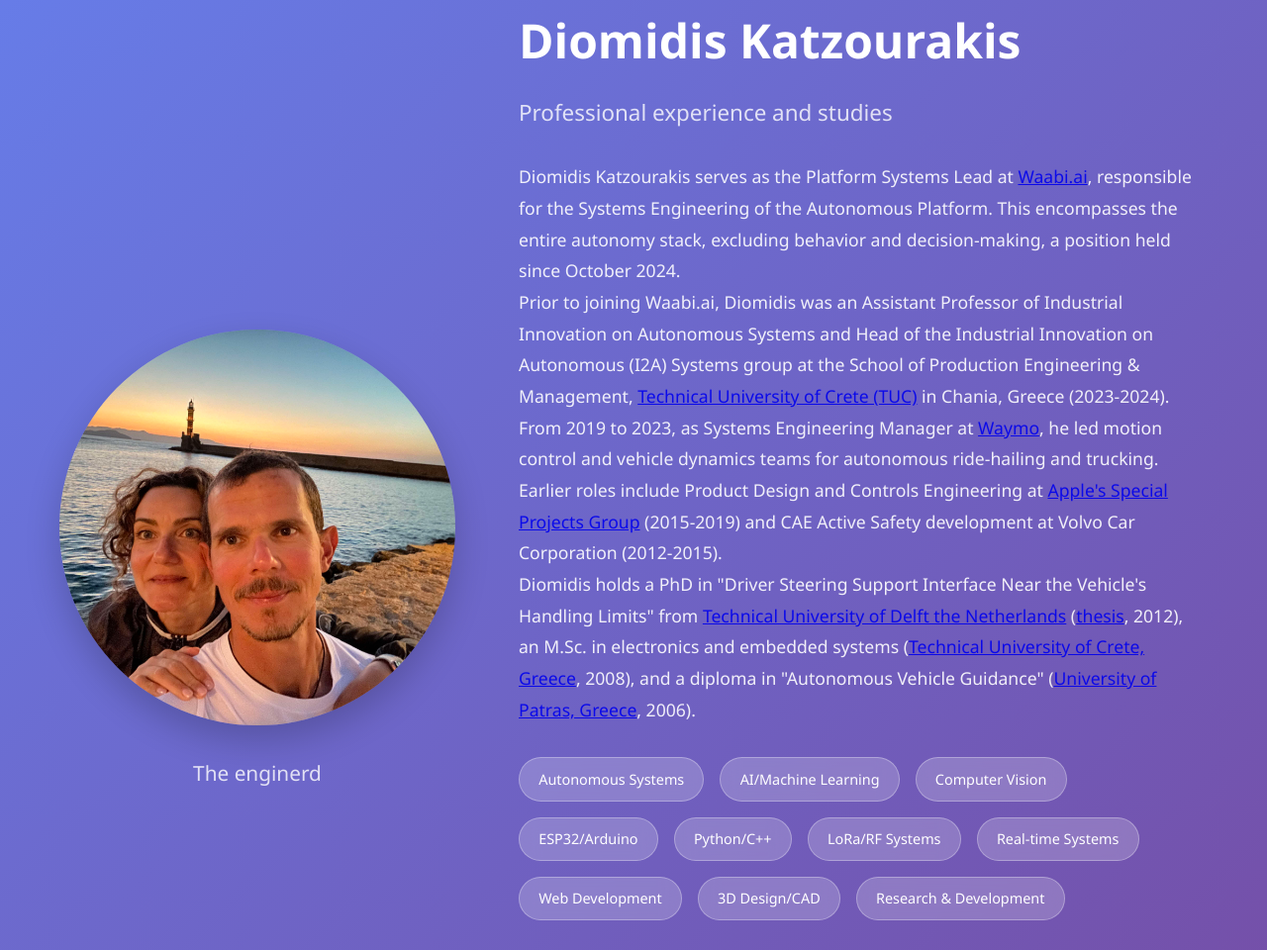
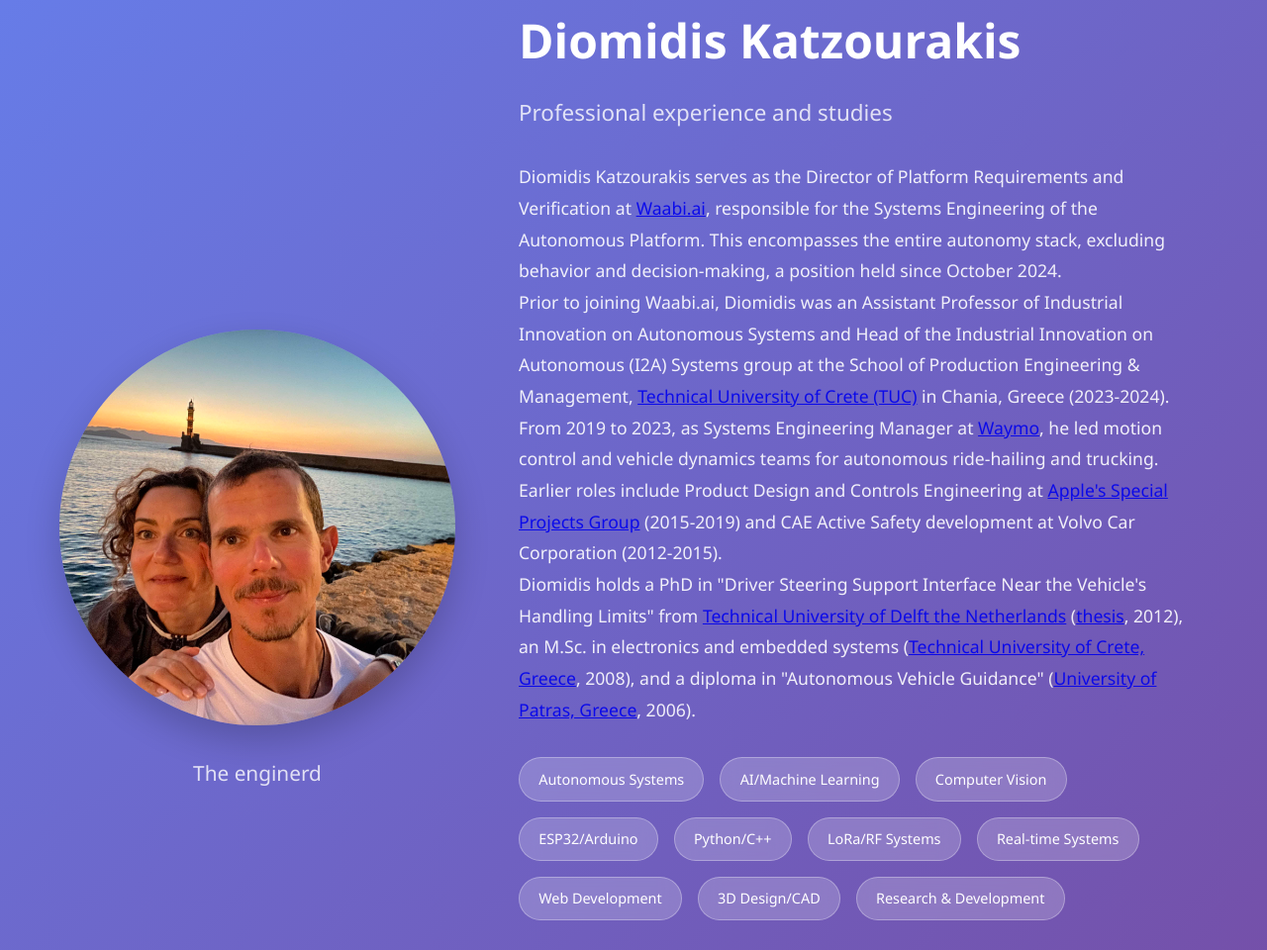
Before and after one commit to DiomKatz/enginerd, a plain HTML site: page index.html in a window 1280 px wide. Shown: the part 2669-3629 px from the top of the page at 99% size. Drawn offline with Linux system fonts and the light colour scheme.

Commit message:
Fixed title

```diff
--- a/index.html
+++ b/index.html
@@ -728,7 +728,7 @@
                         <h2>Diomidis Katzourakis</h2>
                         <h3>Professional experience and studies</h3>
                         <div class="developer-description">
-                            <p>Diomidis Katzourakis serves as the Platform Systems Lead at <a href="https://waabi.ai/" target="_blank">Waabi.ai</a>, responsible for the Systems Engineering of the Autonomous Platform. This encompasses the entire autonomy stack, excluding behavior and decision-making, a position held since October 2024.</p>
+                            <p>Diomidis Katzourakis serves as the Director of Platform Requirements and Verification at <a href="https://waabi.ai/" target="_blank">Waabi.ai</a>, responsible for the Systems Engineering of the Autonomous Platform. This encompasses the entire autonomy stack, excluding behavior and decision-making, a position held since October 2024.</p>
 
                             <p>Prior to joining Waabi.ai, Diomidis was an Assistant Professor of Industrial Innovation on Autonomous Systems and Head of the Industrial Innovation on Autonomous (I2A) Systems group at the School of Production Engineering & Management, <a href="https://www.tuc.gr" target="_blank">Technical University of Crete (TUC)</a> in Chania, Greece (2023-2024).</p>
 
```
